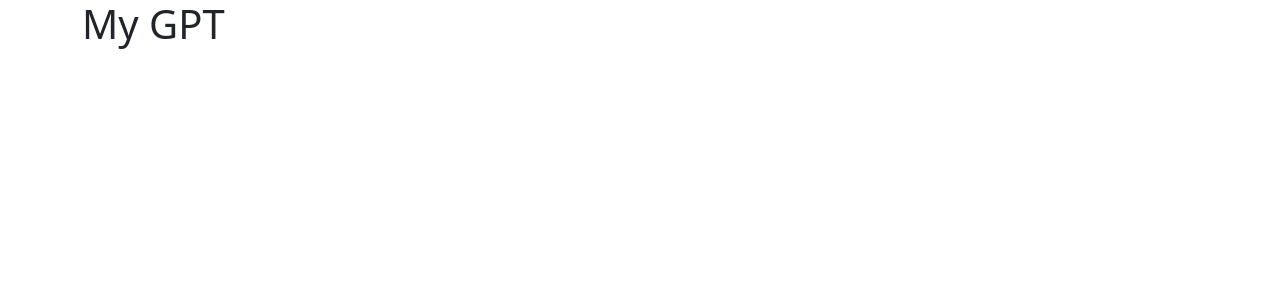
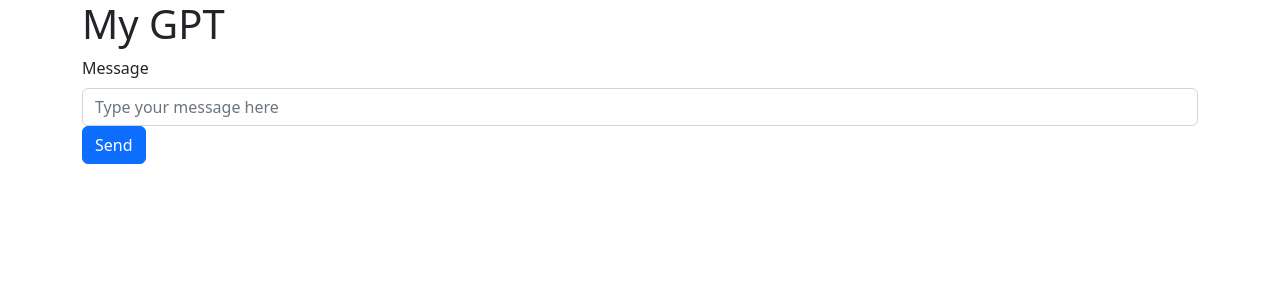
Before and after one commit to teerasej/nextflow-openai-react-redux-simple, a React (Create React App) app: page / in a window 1280 px wide. Shown: the top 300 px of the page. Built offline with nearby package versions, Linux system fonts and the light colour scheme.

Commit message:
add chatroom component

```diff
--- a/src/App.js
+++ b/src/App.js
@@ -1,5 +1,7 @@
 import './App.css';
 import { Container, Row, Col } from 'react-bootstrap';
+import Chatroom from './components/chatroom/Chatroom';
+import PromptInput from './components/promptinput/PromptInput';
 
 function App() {
   return (
@@ -10,9 +12,9 @@ function App() {
         </Col>
       </Row>
       {/* Chatroom */}
-
+      <Chatroom/>
       {/* PromptInput */}
-
+      <PromptInput/>
     </Container>
   );
 }
```
